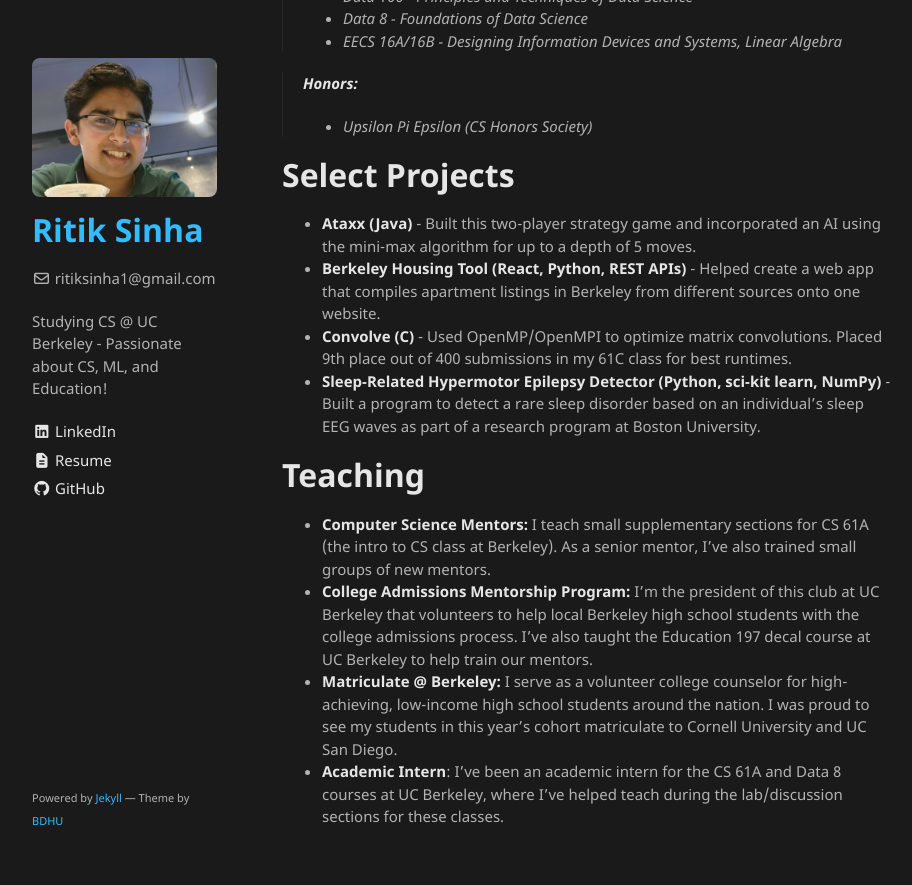
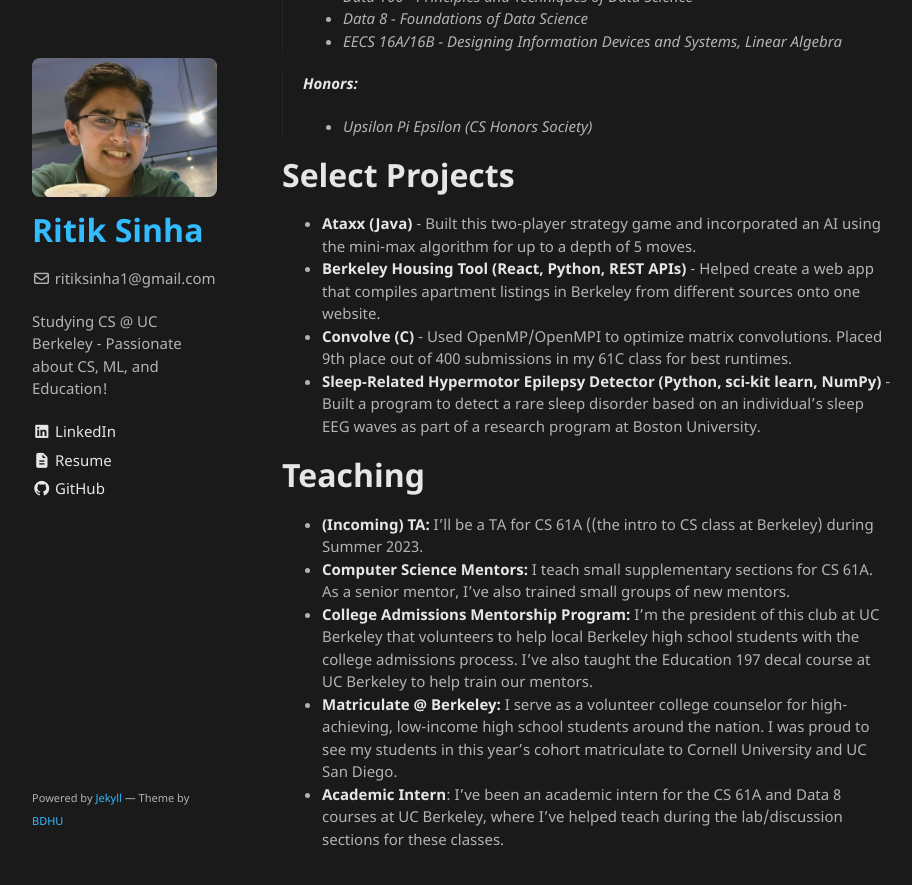
Before and after one commit to ritiksinha1/ritiksinha1.github.io, a Jekyll site: the page built from index.md, in a window 1280 px wide and 900 px high, scrolled down 601 px. Shown: the top 885 px of the window, without its empty margins (178-1090 px from the left). Built offline with Jekyll 4.4.1, drawn with Linux system fonts in a browser that asks for light colours.

Commit message:
Update index.md

```diff
--- a/index.md
+++ b/index.md
@@ -38,7 +38,8 @@ Outside of coding, I also enjoy doing research exploring pathways for graduation
 
 
 # Teaching
-*   **Computer Science Mentors:** I teach small supplementary sections for CS 61A (the intro to CS class at Berkeley). As a senior mentor, I've also trained small groups of new mentors.
+*   **(Incoming) TA:** I'll be a TA for CS 61A ((the intro to CS class at Berkeley) during Summer 2023.
+*   **Computer Science Mentors:** I teach small supplementary sections for CS 61A. As a senior mentor, I've also trained small groups of new mentors.
 *   **College Admissions Mentorship Program:** I'm the president of this club at UC Berkeley that volunteers to help local Berkeley high school students with the college admissions process. I've also taught the Education 197 decal course at UC Berkeley to help train our mentors.
 *   **Matriculate @ Berkeley:** I serve as a volunteer college counselor for high-achieving, low-income high school students around the nation. I was proud to see my students in this year's cohort matriculate to Cornell University and UC San Diego.
 *   **Academic Intern**: I've been an academic intern for the CS 61A and Data 8 courses at UC Berkeley, where I've helped teach during the lab/discussion sections for these classes.
```
